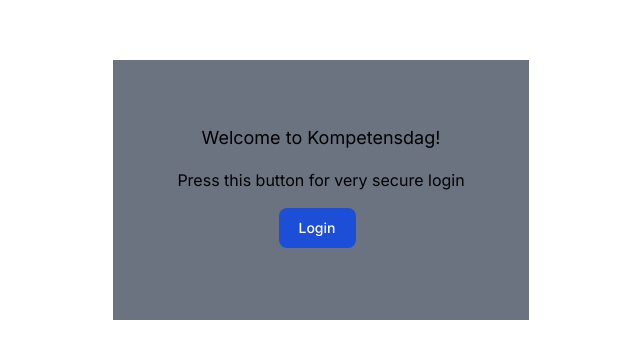
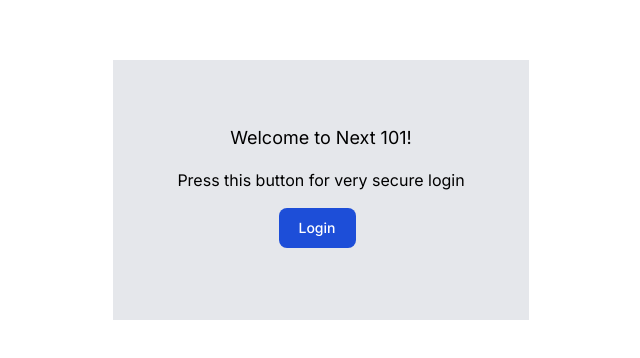
Before and after one commit to Omegapoint/Next.js-101, a Next.js app: page /login in a window 1280 px wide. Shown: the part 210-568 px from the top of the page, without its empty margins (319-959 px from the left). Built offline with nearby package versions, Linux system fonts and the light colour scheme; no server answers.

Commit message:
Updated login page

```diff
--- a/src/app/(unauthenticated)/layout.tsx
+++ b/src/app/(unauthenticated)/layout.tsx
@@ -16,7 +16,7 @@ export default function LoginLayout({
   }
   return (
     <main className="flex min-h-screen flex-col items-center justify-center">
-      <div className="bg-gray-500 p-16">{children}</div>
+      {children}
     </main>
   );
 }
--- a/src/app/(unauthenticated)/login/page.tsx
+++ b/src/app/(unauthenticated)/login/page.tsx
@@ -1,11 +1,13 @@
 import { LoginButton } from "@/components/LoginButton";
-import React from "react";
 
 const LoginPage = () => {
   return (
-    <div className="flex flex-col gap-4 justify-center items-center h-full">
-      <h1 className="text-lg">Welcome to Kompetensdag!</h1>
-      <LoginButton />
+    <div className="bg-gray-200 p-16">
+      <div className="flex flex-col gap-4 justify-center items-center h-full">
+        <h1 className="text-lg">Welcome to Next 101!</h1>
+        <h2>Press this button for very secure login</h2>
+        <LoginButton />
+      </div>
     </div>
   );
 };
--- a/src/components/LoginButton.tsx
+++ b/src/components/LoginButton.tsx
@@ -21,7 +21,6 @@ export const LoginButton = () => {
   };
   return (
     <>
-      <h2>Press this button for very secure login</h2>
       <button
         type="button"
         className="text-white bg-blue-700 hover:bg-blue-800 focus:ring-4 focus:ring-blue-300 font-medium rounded-lg text-sm px-5 py-2.5 me-2 mb-2 dark:bg-blue-600 dark:hover:bg-blue-700 focus:outline-none dark:focus:ring-blue-800"
```
